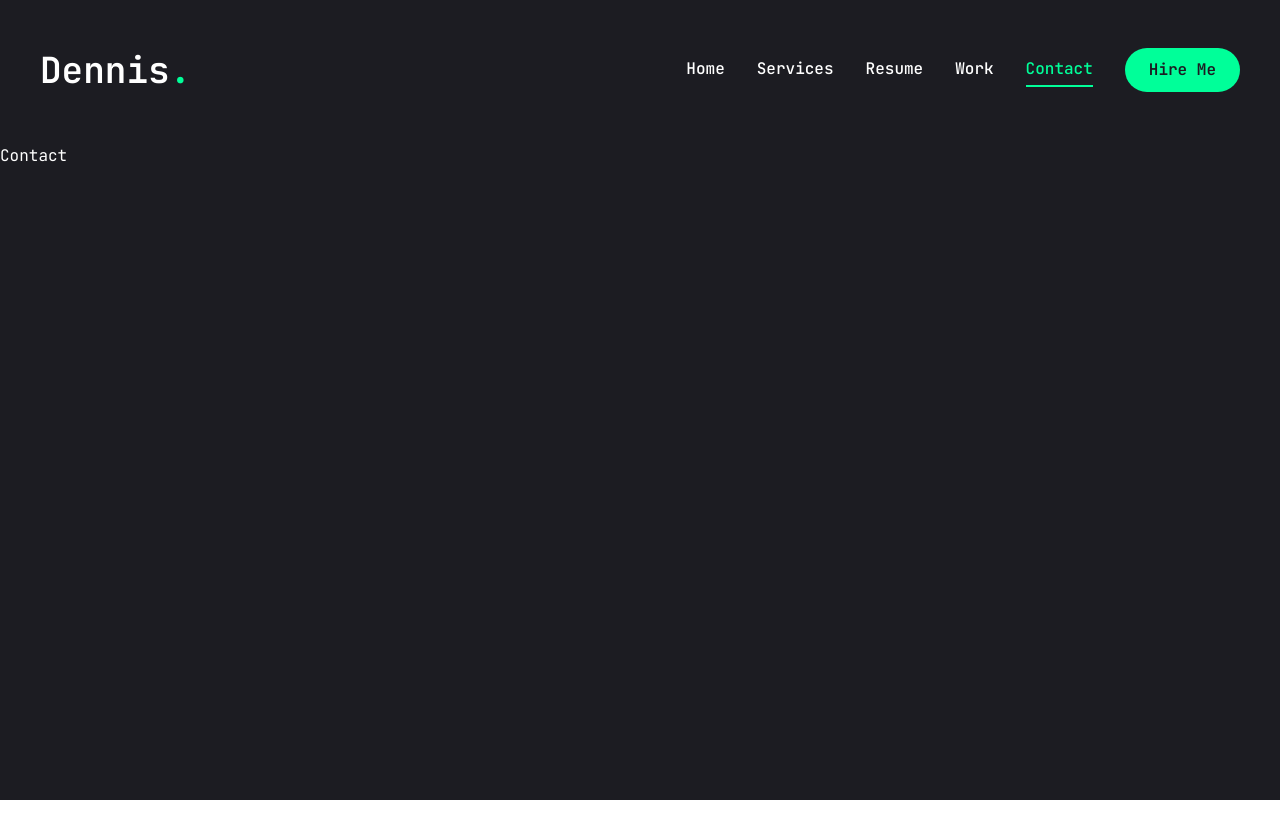
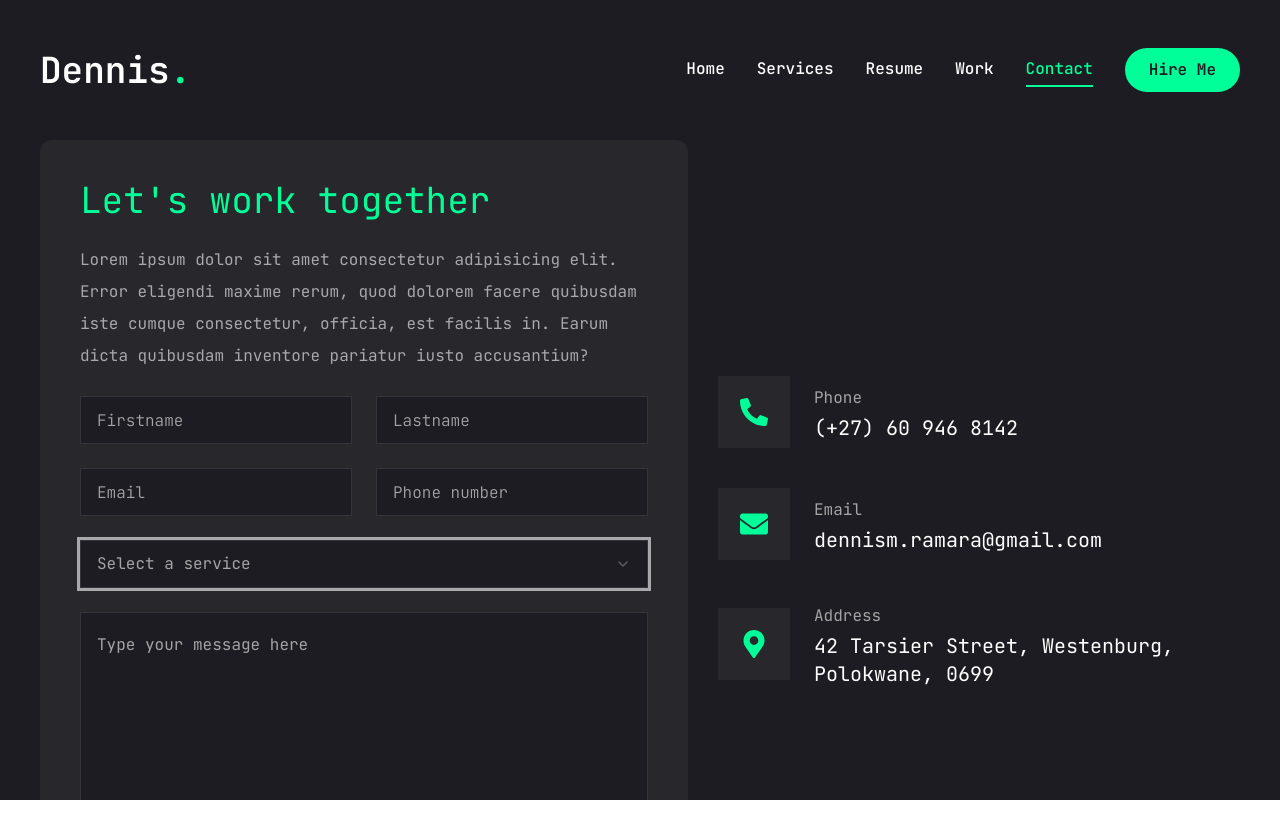
Before and after one commit to dennis-mmachoene/dennis-portfolio, a Next.js app: page /contact in a window 1280 px wide. Shown: the top 838 px of the page. Before the commit the page ends 800 px from the top, so only its background shows below. Built offline with nearby package versions, Linux system fonts and the light colour scheme.

Commit message:
Completed Contact Page

```diff
--- a/app/contact/page.jsx
+++ b/app/contact/page.jsx
@@ -1,9 +1,108 @@
-import React from 'react'
+"use client";
+
+import { Button } from "@/components/ui/button";
+import { Input } from "@/components/ui/input";
+import {
+  Select,
+  SelectContent,
+  SelectGroup,
+  SelectItem,
+  SelectLabel,
+  SelectTrigger,
+  SelectValue,
+} from "@/components/ui/select";
+import { Textarea } from "@/components/ui/textarea";
+import { motion } from "framer-motion";
+import { FaPhoneAlt, FaEnvelope, FaMapMarkerAlt } from "react-icons/fa";
+
+const info = [
+  {
+    icon: <FaPhoneAlt />,
+    title: "Phone",
+    description: "(+27) 60 946 8142",
+  },
+  {
+    icon: <FaEnvelope />,
+    title: "Email",
+    description: "dennism.ramara@gmail.com",
+  },
+  {
+    icon: <FaMapMarkerAlt />,
+    title: "Address",
+    description: "42 Tarsier Street, Westenburg, Polokwane, 0699",
+  },
+];
 
 const Contact = () => {
   return (
-    <div>Contact</div>
-  )
-}
+    <motion.section
+      initial={{ opacity: 0 }}
+      animate={{ opacity: 1, transition: { duration: 0.4, ease: "easeIn" } }}
+    >
+      <div className="container mx-auto">
+        <div className="flex flex-col xl:flex-row gap-[30px]">
+          <div className="xl:w-[54%] order-2 xl:order-none">
+            <form
+              className="flex flex-col gap-6 p-10 bg-[#27272c] rounded-xl"
+              action=""
+            >
+              <h3 className="text-4xl text-accent">Let's work together</h3>
+              <p className="text-white/60">
+                Lorem ipsum dolor sit amet consectetur adipisicing elit. Error
+                eligendi maxime rerum, quod dolorem facere quibusdam iste cumque
+                consectetur, officia, est facilis in. Earum dicta quibusdam
+                inventore pariatur iusto accusantium?
+              </p>
 
-export default Contact
+              <div className="grid grid-cols-1 md:grid-cols-2 gap-6">
+                <Input type="firstname" placeholder="Firstname" />
+                <Input type="lastname" placeholder="Lastname" />
+                <Input type="email" placeholder="Email" />
+                <Input type="name" placeholder="Phone number" />
+              </div>
+              <Select>
+                <SelectTrigger className="w-full">
+                  <SelectValue placeholder="Select a service" />
+                </SelectTrigger>
+                <SelectContent>
+                  <SelectGroup>
+                    <SelectLabel>Select a service</SelectLabel>
+                    <SelectItem value="est">Web Development</SelectItem>
+                    <SelectItem value="cst">UI/UX</SelectItem>
+                    <SelectItem value="mst">Logo Design</SelectItem>
+                  </SelectGroup>
+                </SelectContent>
+              </Select>
+              <Textarea
+                className="h-[200px]"
+                placeholder="Type your message here"
+              />
+              <Button size="md" className="max-w-40">
+                Send Message
+              </Button>
+            </form>
+          </div>
+          <div className="flex-1 flex items-center xl:justity-end order-1 xl:order-none mb-8 xl:mb-0">
+            <ul className="flex flex-col gap-10">
+              {info.map((item, index) => {
+                return (
+                  <li key={index} className="flex items-center gap-6">
+                    <div className="w-[52px] h-[52px] xl:w-[72px] xl:h-[72px] bg-[#27272c] text-accent rounded-md flex items-center justify-center">
+                      <div className="text-[28px]">{item.icon}</div>
+                    </div>
+                    <div className="flex-1">
+                      <p className="text-white/60">{item.title}</p>
+                      <h3 className="text-xl">{item.description}</h3>
+                    </div>
+                  </li>
+                );
+              })}
+            </ul>
+          </div>
+        </div>
+      </div>
+    </motion.section>
+  );
+};
+
+export default Contact;
--- a/components/ui/input.jsx
+++ b/components/ui/input.jsx
@@ -7,7 +7,7 @@
     (<input
       type={type}
       className={cn(
-        "flex h-10 w-full rounded-md border border-slate-200 bg-white px-3 py-2 text-base ring-offset-white file:border-0 file:bg-transparent file:text-sm file:font-medium file:text-slate-950 placeholder:text-slate-500 focus-visible:outline-none focus-visible:ring-2 focus-visible:ring-slate-950 focus-visible:ring-offset-2 disabled:cursor-not-allowed disabled:opacity-50 md:text-sm dark:border-slate-800 dark:bg-slate-950 dark:ring-offset-slate-950 dark:file:text-slate-50 dark:placeholder:text-slate-400 dark:focus-visible:ring-slate-300",
+        "flex h-[48px] rounded-md border border-white/10 focus:border-accent font-light bg-primary px-4 py-5 text-base placeholder:text-white/60 outline-none",
         className
       )}
       ref={ref}
--- a/components/ui/select.jsx
+++ b/components/ui/select.jsx
@@ -16,7 +16,7 @@
   <SelectPrimitive.Trigger
     ref={ref}
     className={cn(
-      "flex h-10 w-full items-center justify-between rounded-md border border-slate-200 bg-white px-3 py-2 text-sm ring-offset-white placeholder:text-slate-500 focus:outline-none focus:ring-2 focus:ring-slate-950 focus:ring-offset-2 disabled:cursor-not-allowed disabled:opacity-50 [&>span]:line-clamp-1 dark:border-slate-800 dark:bg-slate-950 dark:ring-offset-slate-950 dark:placeholder:text-slate-400 dark:focus:ring-slate-300",
+      "flex h-[48px] w-full items-center justify-between rounded-md border border-white/10 bg-primary px-4 py-5 text-base text-white/60 placeholder:text-white/10 focus:border-accent outline",
       className
     )}
     {...props}>
@@ -54,7 +54,7 @@
     <SelectPrimitive.Content
       ref={ref}
       className={cn(
-        "relative z-50 max-h-96 min-w-[8rem] overflow-hidden rounded-md border border-slate-200 bg-white text-slate-950 shadow-md data-[state=open]:animate-in data-[state=closed]:animate-out data-[state=closed]:fade-out-0 data-[state=open]:fade-in-0 data-[state=closed]:zoom-out-95 data-[state=open]:zoom-in-95 data-[side=bottom]:slide-in-from-top-2 data-[side=left]:slide-in-from-right-2 data-[side=right]:slide-in-from-left-2 data-[side=top]:slide-in-from-bottom-2 dark:border-slate-800 dark:bg-slate-950 dark:text-slate-50",
+        "relative z-50 max-h-96 min-w-[8rem] overflow-hidden rounded-md border border-white/10 bg-primary text-white shadow-md data-[state=open]:animate-in data-[state=closed]:animate-out data-[state=closed]:fade-out-0 data-[state=open]:fade-in-0 data-[state=closed]:zoom-out-95 data-[state=open]:zoom-in-95 data-[side=bottom]:slide-in-from-top-2 data-[side=left]:slide-in-from-right-2 data-[side=right]:slide-in-from-left-2 data-[side=top]:slide-in-from-bottom-2 dark:border-slate-800 dark:bg-slate-950 dark:text-slate-50",
         position === "popper" &&
           "data-[side=bottom]:translate-y-1 data-[side=left]:-translate-x-1 data-[side=right]:translate-x-1 data-[side=top]:-translate-y-1",
         className
@@ -85,7 +85,7 @@
   <SelectPrimitive.Item
     ref={ref}
     className={cn(
-      "relative flex w-full cursor-default select-none items-center rounded-sm py-1.5 pl-8 pr-2 text-sm outline-none focus:bg-slate-100 focus:text-slate-900 data-[disabled]:pointer-events-none data-[disabled]:opacity-50 dark:focus:bg-slate-800 dark:focus:text-slate-50",
+      "relative flex w-full cursor-default select-none items-center rounded-sm py-1.5 pl-8 pr-2 text-sm outline-none focus:bg-accent focus:text-primary data-[disabled]:pointer-events-none data-[disabled]:opacity-50 dark:focus:bg-slate-800 dark:focus:text-slate-50",
       className
     )}
     {...props}>
--- a/components/ui/textarea.jsx
+++ b/components/ui/textarea.jsx
@@ -6,7 +6,7 @@
   return (
     (<textarea
       className={cn(
-        "flex min-h-[80px] w-full rounded-md border border-slate-200 bg-white px-3 py-2 text-base ring-offset-white placeholder:text-slate-500 focus-visible:outline-none focus-visible:ring-2 focus-visible:ring-slate-950 focus-visible:ring-offset-2 disabled:cursor-not-allowed disabled:opacity-50 md:text-sm dark:border-slate-800 dark:bg-slate-950 dark:ring-offset-slate-950 dark:placeholder:text-slate-400 dark:focus-visible:ring-slate-300",
+        "flex min-h-[80px] w-full rounded-md border border-white/10 bg-primary px-4 py-5 text-base placeholder:text-white/60 focus-visible:outline-none focus-visible:ring-1 focus-visible:ring-accent focus-visible:ring-offset-0 disabled:cursor-not-allowed disabled:opacity-50",
         className
       )}
       ref={ref}
```
